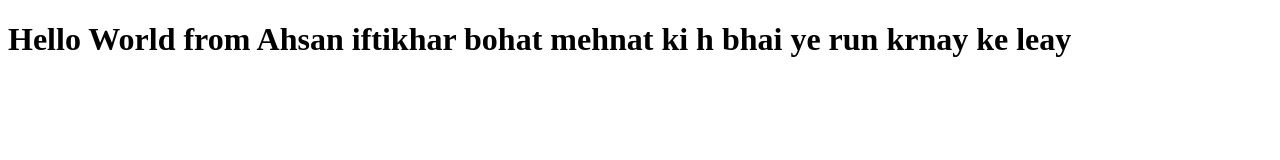
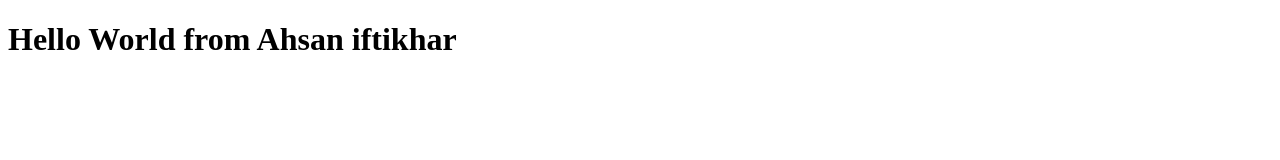
Before and after one commit to Ahsaniftikhar759/Bootcamp2020Sample, a plain HTML site: page index.html in a window 1280 px wide. Drawn offline with Linux system fonts and the light colour scheme.

Commit message:
Update index.html
update index.html

```diff
--- a/index.html
+++ b/index.html
@@ -7,7 +7,7 @@
 </head>
 <body>
 
-    <h1>Hello World from Ahsan iftikhar bohat mehnat ki h bhai ye run krnay ke leay</h1>
+    <h1>Hello World from Ahsan iftikhar </h1>
 
 </body>
 </html>
```
